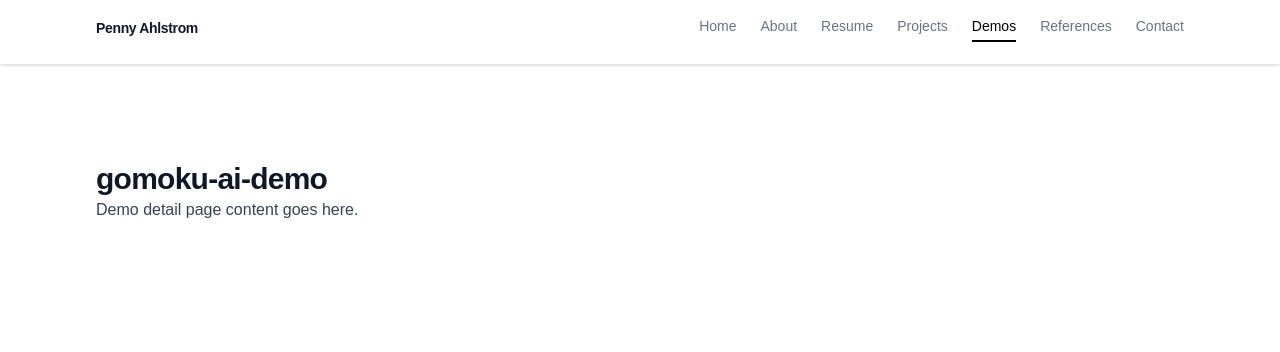
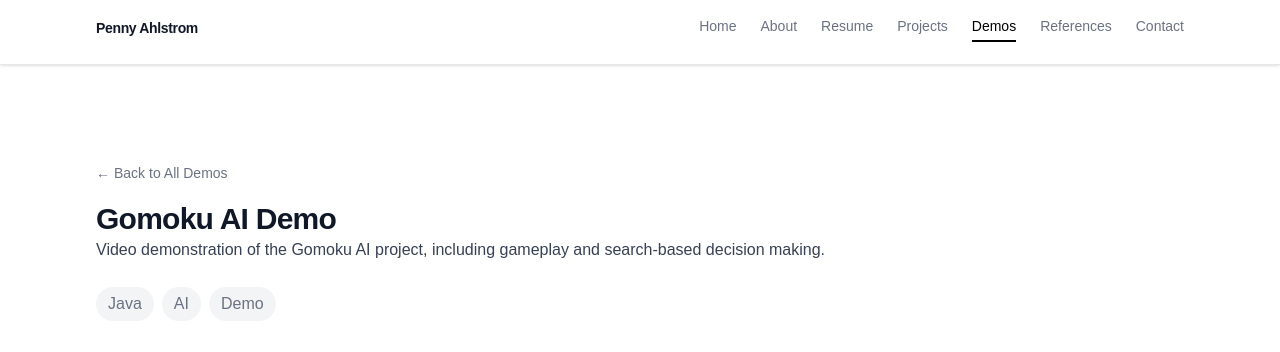
Before and after one commit to PennyAhlstrom/my-portfolio, a Next.js app: page /demos/gomoku-ai-demo in a window 1280 px wide. Shown: the top 352 px of the page. Built offline with nearby package versions, Linux system fonts and the light colour scheme; grey boxes are pictures that could not be loaded.

Commit message:
add back to all demos link and add iframe for displaying embedded vimeo demo video

```diff
--- a/app/demos/[slug]/page.tsx
+++ b/app/demos/[slug]/page.tsx
@@ -1,23 +1,63 @@
+import { notFound } from "next/navigation";
 import Section from "@/components/ui/SectionWrapper";
 import Container from "@/components/layout/Container";
+import AppLink from "@/components/ui/AppLink";
 import SectionHeader from "@/components/ui/SectionHeader";
 import Text from "@/components/ui/Text";
+import TechBadge from "@/components/projects/TechBadge";
+import { demos } from "@/components/demos/DemoData";
 
 type DemoPageProps = {
-  params: {
+  params: Promise<{
     slug: string;
-  };
+  }>;
 };
 
-export default function DemoPage({ params }: DemoPageProps) {
+export async function generateStaticParams() {
+  return demos.map((demo) => ({
+    slug: demo.slug,
+  }));
+}
+
+export default async function DemoPage({ params }: DemoPageProps) {
+  const { slug } = await params;
+
+  const demo = demos.find((item) => item.slug === slug);
+
+  if (!demo) {
+    notFound();
+  }
+
   return (
     <Section>
       <Container>
-        <SectionHeader>{params.slug}</SectionHeader>
+        <AppLink href="/demos" arrow direction="back" variant="muted">
+          Back to All Demos
+        </AppLink>
 
-        <Text className="mt-4 max-w-3xl">
-          Demo detail page content goes here.
-        </Text>
+        <div className="mt-4">
+          <SectionHeader>{demo.title}</SectionHeader>
+        </div>
+
+        <Text className="mt-4 max-w-3xl">{demo.description}</Text>
+
+        <div className="mt-6 flex flex-wrap gap-2">
+          {demo.tech.map((item) => (
+            <TechBadge key={item}>{item}</TechBadge>
+          ))}
+        </div>
+
+        <div className="mt-8 overflow-hidden rounded-2xl border border-gray-200 bg-white shadow-sm">
+          <iframe
+            src={demo.videoUrl}
+            title={demo.title}
+            className="aspect-video w-full"
+            allow="autoplay; fullscreen; picture-in-picture"
+            allowFullScreen
+          />
+        </div>
+
+        <Text className="mt-8 max-w-3xl">{demo.content}</Text>
       </Container>
     </Section>
   );
```
